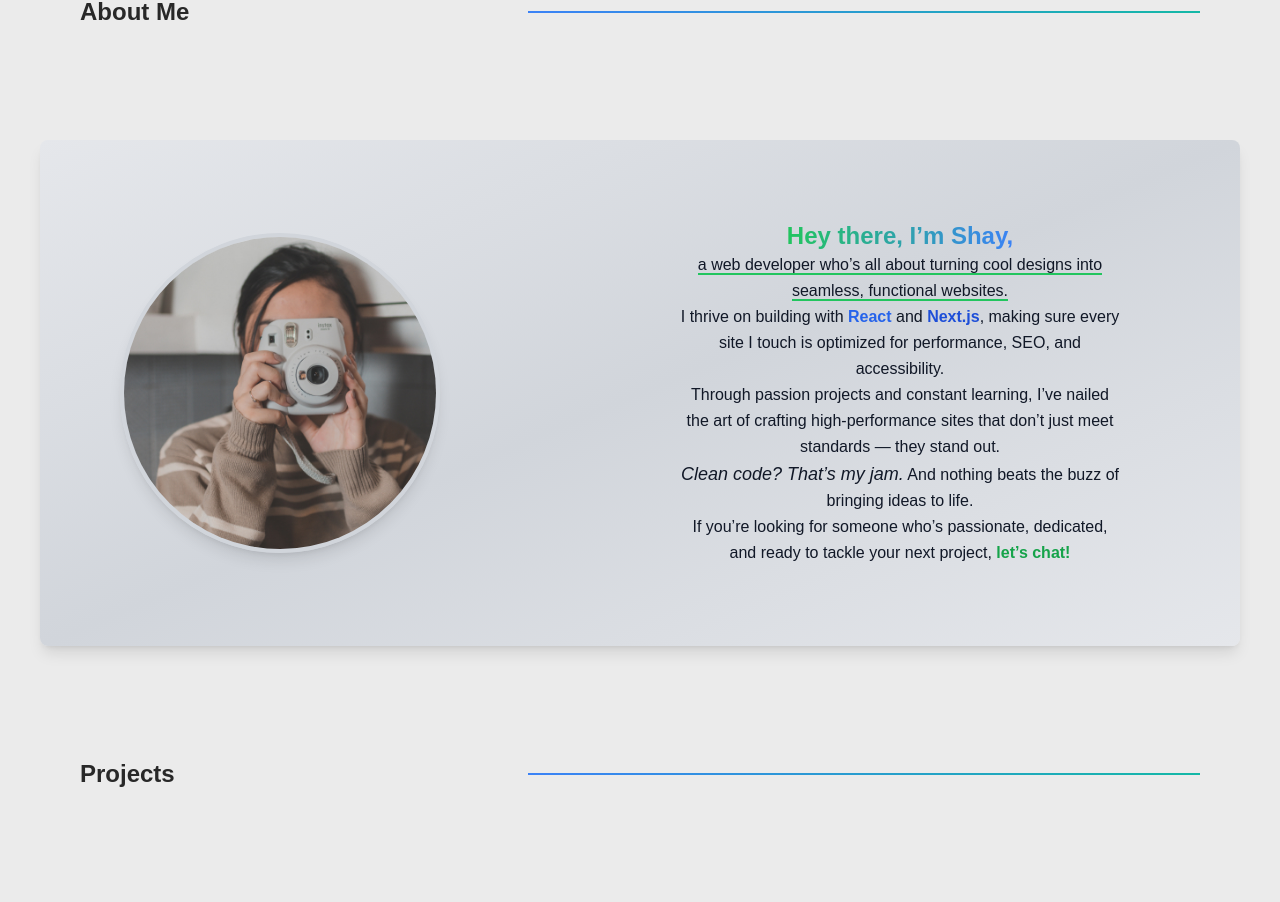
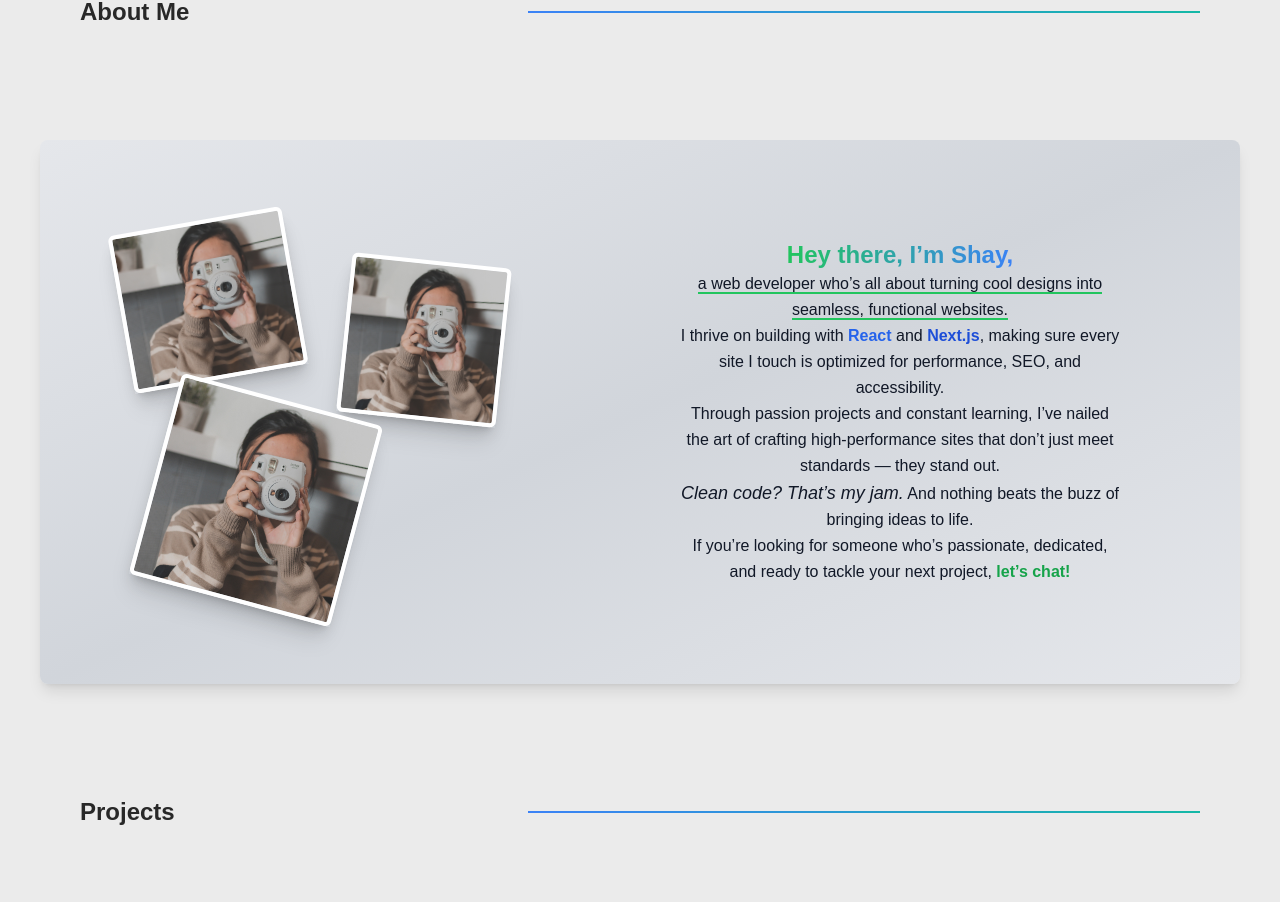
Before and after one commit to shay122990/next-portfolio, a Next.js app: page / in a window 1280 px wide. Shown: the part 795-1697 px from the top of the page. Built offline with nearby package versions, Linux system fonts and the light colour scheme; a web font is replaced by a local one.

Commit message:
About - style: added more images for the section

```diff
--- a/src/app/components/about/About.tsx
+++ b/src/app/components/about-section/About.tsx
@@ -5,16 +5,36 @@ const About = () => {
   return (
     <section className="w-full flex flex-col items-center lg:px-10 px-4">
       <Divider text="About Me" id="about" />
-
-      <article className="w-full flex flex-col lg:flex-row text-center items-center justify-between gap-6 lg:px-20 px-6 py-20 rounded-lg bg-gradient-to-br from-gray-200 via-gray-300 to-gray-200 dark:from-[#1a1a1a] dark:via-[#222] dark:to-[#1a1a1a] shadow-lg">
-        <Image
-          src="/images/hero-image.jpg"
-          alt="Profile Picture"
-          width={200}
-          height={200}
-          className="w-40 h-40 lg:w-80 lg:h-80 object-cover rounded-full border-4 border-gray-300 dark:border-gray-700 shadow-lg"
-          priority
-        />
+      <article className="w-full flex flex-col lg:flex-row text-center items-center justify-between gap-6 lg:px-20 px-6 py-20 rounded-lg bg-gradient-to-br from-gray-200 via-gray-300 to-gray-200 dark:from-[#1a1a1a] dark:via-[#222] dark:to-[#1a1a1a] shadow-lg relative overflow-hidden">
+        <div className="relative w-60 h-60 lg:w-96 lg:h-96 flex flex-wrap justify-center items-center gap-4">
+          <div className="absolute top-0 left-0 rotate-[-10deg] shadow-xl">
+            <Image
+              src="/images/hero-image.jpg"
+              alt="Polaroid 1"
+              width={120}
+              height={120}
+              className="w-24 h-24 lg:w-44 lg:h-40 object-cover rounded-md border-4 border-white shadow-lg"
+            />
+          </div>
+          <div className="absolute top-10 right-0 rotate-6 shadow-xl">
+            <Image
+              src="/images/hero-image.jpg"
+              alt="Polaroid 2"
+              width={120}
+              height={120}
+              className="w-24 h-24 lg:w-40 lg:h-40 object-cover rounded-md border-4 border-white shadow-lg"
+            />
+          </div>
+          <div className="absolute bottom-0 left-8 rotate-[15deg] shadow-xl">
+            <Image
+              src="/images/hero-image.jpg"
+              alt="Polaroid 3"
+              width={120}
+              height={120}
+              className="w-24 h-24 lg:w-52 lg:h-52 object-cover rounded-md border-4 border-white shadow-lg"
+            />
+          </div>
+        </div>
         <div className="w-full lg:w-1/2 px-4 md:px-10 text-sm lg:text-base text-gray-900 dark:text-gray-200 motion-safe:animate-fadeIn">
           <p className="leading-relaxed">
             <span className="text-xl lg:text-2xl font-bold bg-gradient-to-r from-green-500 to-blue-500 bg-clip-text text-transparent dark:from-green-400 dark:to-blue-400">
```
Also changed, not shown: src/app/page.tsx (+4 -4 lines), src/app/components/contact-section/Contact.tsx (renamed from src/app/components/contact/Contact.tsx), src/app/components/experience-section/Experience.tsx (renamed from src/app/components/experience/Experience.tsx), src/app/components/projects-section/Projects.tsx (renamed from src/app/components/projects/Projects.tsx).
